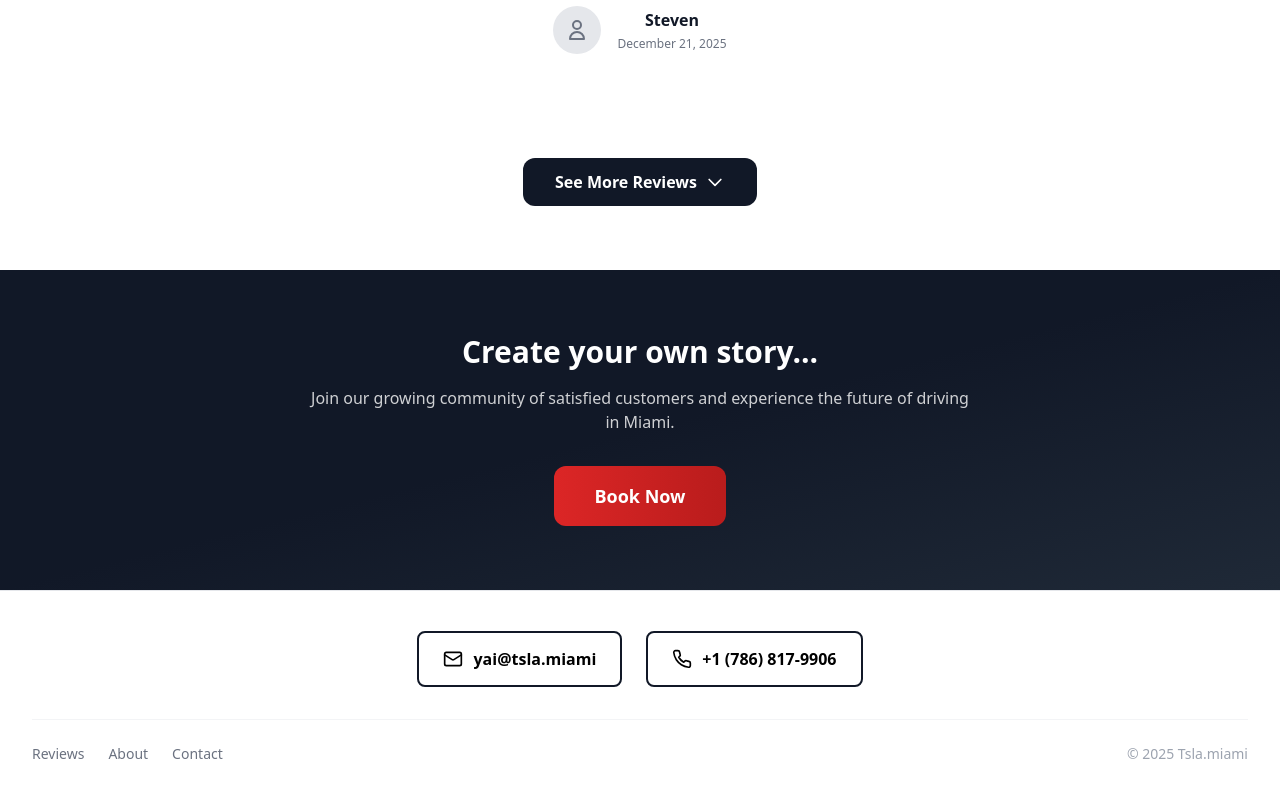
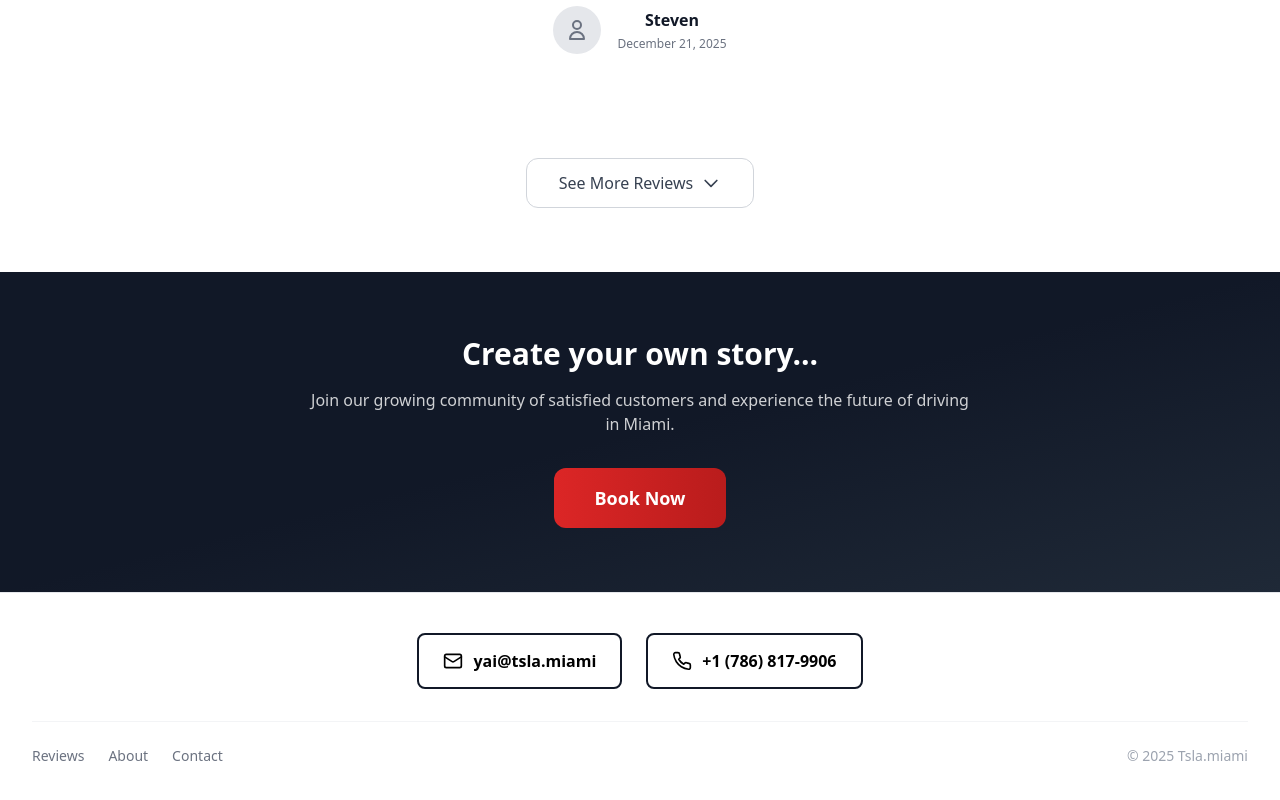
Before and after one commit to romanvieito/tsla-rent-miami, a Next.js app: page /reviews in a window 1280 px wide. Shown: the part 2713-3513 px from the top of the page. Built offline with nearby package versions, Linux system fonts and the light colour scheme; no server answers.

Commit message:
see more

```diff
--- a/app/reviews/page.tsx
+++ b/app/reviews/page.tsx
@@ -139,7 +139,7 @@ export default function ReviewsPage() {
                 <div className="text-center mt-12">
                   <button
                     onClick={handleSeeMore}
-                    className="inline-flex items-center px-8 py-3 bg-gray-900 text-white font-semibold rounded-xl hover:bg-gray-800 transition-colors"
+                    className="inline-flex items-center px-8 py-3 border border-gray-300 text-gray-700 bg-white hover:bg-gray-50 font-medium rounded-xl transition-colors"
                   >
                     See More Reviews
                     <svg className="ml-2 w-5 h-5" fill="none" stroke="currentColor" viewBox="0 0 24 24">
```
